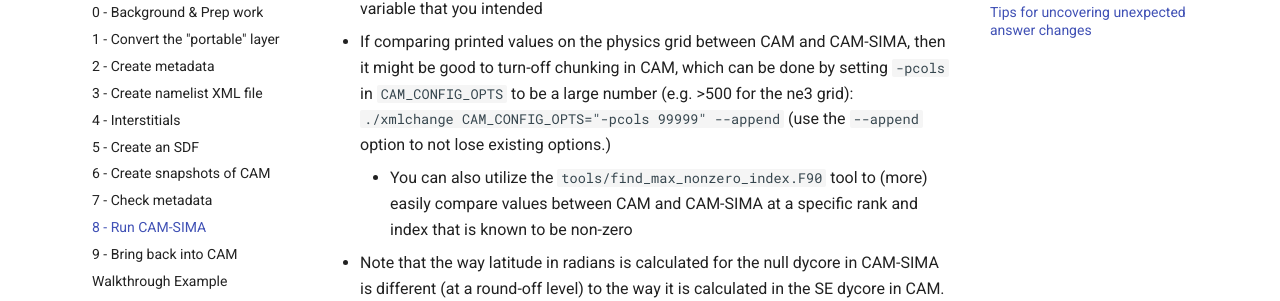
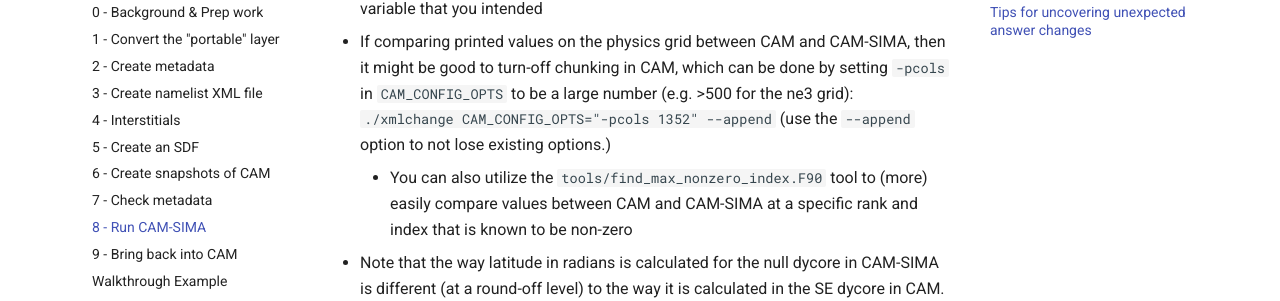
Before and after one commit to kuanchihwang/CAM-SIMA-Docs, an MkDocs documentation site: the page built from docs/conversion/run-cam-sima.md, in a window 1280 px wide and 900 px high, scrolled down 2485 px. Shown: the part 150-451 px from the top of the window. Built offline with MkDocs 1.6.1 and Material for MkDocs 9.7.7, drawn with Linux system fonts in a browser that asks for light colours.

Commit message:
Apparently 99999 will crash the model build... 1352 will work for ne5

```diff
--- a/docs/conversion/run-cam-sima.md
+++ b/docs/conversion/run-cam-sima.md
@@ -56,7 +56,7 @@ Once you have successfully run CAM-SIMA and all answer changes have either accep
 
 - Make sure that your snapshot is taken with an updated atmospheric_physics, especially if answers changed during development
 - Check all of your standard_names.  CAM-SIMA will run successfully, but if a standard_name is incorrect, you may be running with an incorrect variation of the variable that you intended
-- If comparing printed values on the physics grid between CAM and CAM-SIMA, then it might be good to turn-off chunking in CAM, which can be done by setting `-pcols` in `CAM_CONFIG_OPTS` to be a large number (e.g. >500 for the ne3 grid): `./xmlchange CAM_CONFIG_OPTS="-pcols 99999" --append` (use the `--append` option to not lose existing options.)
+- If comparing printed values on the physics grid between CAM and CAM-SIMA, then it might be good to turn-off chunking in CAM, which can be done by setting `-pcols` in `CAM_CONFIG_OPTS` to be a large number (e.g. >500 for the ne3 grid): `./xmlchange CAM_CONFIG_OPTS="-pcols 1352" --append` (use the `--append` option to not lose existing options.)
     - You can also utilize the `tools/find_max_nonzero_index.F90` tool to (more) easily compare values between CAM and CAM-SIMA at a specific rank and index that is known to be non-zero
 - Note that the way latitude in radians is calculated for the null dycore in CAM-SIMA is different (at a round-off level) to the way it is calculated in the SE dycore in CAM.  This means if you are validating a physics scheme that has latitude (in radians) as an input, then in CAM you’ll need to change the scheme interface to read in latitude in degrees, and then convert to radians by multiplying by pi/180 (which you’ll only want to do when creating the snapshot file, not when validating CAM itself).
 - Sometimes CAM-SIMA will set a state variable directly, while CAM will only set a tendency variable and then use the “physics_update” routine to update the state using the tendency.  This can result in round-off level differences.  If this happens then simply try setting the state variable directly in CAM when creating the snapshot files for CAM-SIMA testing.
```
